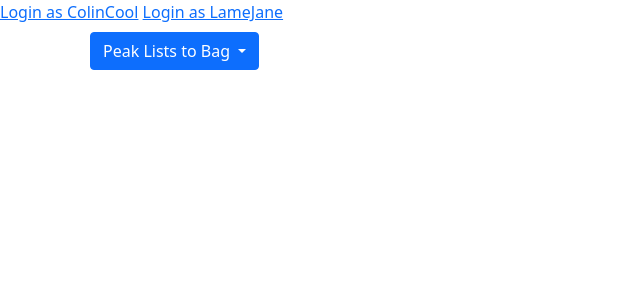
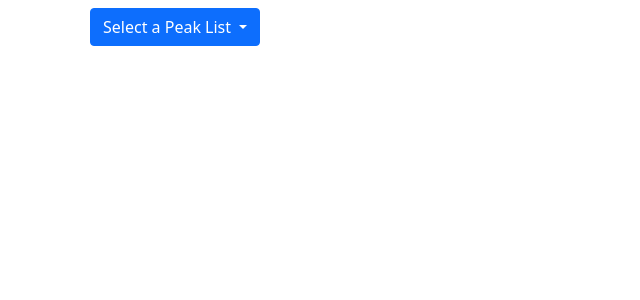
Before and after one commit to colindevlin/peakbagger, a Flask app: page / in a window 1280 px wide. Shown: the top 300 px of the page, without its empty margins (0-640 px from the left). Run offline with Flask 3, Linux system fonts and the light colour scheme; parts of the project's set-up code (start-up, migrations or seed data) failed here and were passed over.

Commit message:
refactor to remove user auth

```diff
--- a/app.py
+++ b/app.py
@@ -1,105 +1,42 @@
-from flask import Flask, render_template, session, redirect, url_for, flash, get_flashed_messages, request
+from flask import Flask, render_template, redirect, url_for, request
 from models import Peak, PeakList, db_session, User
 import datetime
 
 app = Flask(__name__)
 app.secret_key = 'dev'
 
-def get_current_user():
-    user_id = session.get('user_id')
-    if user_id:
-        return db_session.query(User).get(user_id)
-    return None
-
-@app.context_processor
-def inject_user():
-    user = None
-    if 'user_id' in session:
-        user = db_session.query(User).get(session['user_id'])
-    return dict(user=user)
 
 @app.route('/')
 def index():
     all_peaks_lists = db_session.query(PeakList).all()
     return render_template('index.html', all_peaks_lists=all_peaks_lists)
 
-@app.route('/list/<int:list_id>')
+@app.route('/list/<int:list_id>', methods=['GET', 'POST'])
 def list_view(list_id):
     all_peaks_lists = db_session.query(PeakList).all()
     peak_list = db_session.query(PeakList).get(list_id)
-    print([peak.name for peak in peak_list.peaks])
-    return render_template('list_view.html', peak_list=peak_list, all_peaks_lists=all_peaks_lists)
 
-@app.route('/manage_user', methods='POST')
-def manage_user():
-    current_user = get_current_user()
-    if current_user:
-        user_lists = current_user.peak_lists
-        all_peaks_lists = db_session.query(PeakList).all()
+    if request.method == 'GET':
+        return render_template('list_view.html', peak_list=peak_list, all_peaks_lists=all_peaks_lists)
 
-        if request.method == "POST":
-            if current_user:
-                user_lists = current_user.peak_lists
-                selected_lists = request.form.getlist('subscribe_list')
-                list_to_manage = request.form.getlist('manage_list')
-                for peak_list in db_session.query(PeakList).filter(PeakList.id.in_(selected_lists)):
-                    if peak_list not in user_lists:
-                        current_user.peak_lists.append(peak_list)
-                for peak_list in user_lists:
-                    if str(peak_list.id) not in selected_lists:
-                        current_user.peak_lists.remove(peak_list)
-                db_session.commit()
-                return redirect(url_for('manage_user'))
-            else:
-                flash("Please login to manage your lists.")
-                return redirect('/')
+    elif request.method == 'POST':
+        return render_template('list_view.html')
 
-        return render_template('manage_user.html', user_lists=user_lists, all_peaks_lists=all_peaks_lists)
-    else:
-        flash("Please login to manage your lists.")
-        return redirect('/')
+@app.route('/update_user_data', methods=['POST'])
+def update_user_data():
+    list_id = int(request.form.get('list_id'))
+    selected_peak_ids = set(map(int, request.form.getlist('peaks')))
+    peak_list = db_session.query(PeakList).get(list_id)
+    all_peaks = peak_list.peaks
 
+    for peak in all_peaks:
+        if peak.id in selected_peak_ids:
+            peak.complete = True
+        else:
+            peak.complete = False
 
-@app.route('/manage_list/<list_id>', methods=['GET', 'POST'])
-def manage_list(list_id):
-    peak_list = db_session.query(PeakList).get(list_id)
-    user = get_current_user()
-    if not user:
-        flash("Please login to manage lists.")
-        return redirect(url_for('login'))
-# START HERE <---------> READ NOTES BELOW
-    if request.method == 'POST':
-        # Process form data to update list details (e.g., add/remove peaks, mark peaks as completed)
-        # For example:
-        completed_peaks = request.form.getlist('peaks')
-        # Update user's progress based on that
-        # (You implement this logic yourself based on your data model)
-        db_session.commit()
-        flash("List updated.")
-        return redirect(url_for('manage_list', list_id=list_id))
-    else:
-        # Show the current list info, with a form to make changes
-        return render_template('manage_list.html', peak_list=peak_list, user=user)
-
-
-
-
-@app.route('/login/<int:user_id>')
-def login(user_id):
-    session['user_id'] = user_id
-    flash("Logged in as {user_id}")
-    return redirect(url_for('manage_user'))
-
-@app.route('/logout')
-def logout():
-    session.pop('user_id', None)
-    flash("Logged out")
+    db_session.commit()
     return redirect(url_for('index'))
-
 
 if __name__ == "__main__":
     app.run()
-
-#
-# all peaks in a list:
-# peaks = session.query(PeakList).filter_by(name="RMNP").first().peaks
--- a/models.py
+++ b/models.py
@@ -31,6 +31,7 @@ class Peak(Base):
     id = Column(Integer, primary_key=True)
     name = Column(String)
     range = Column(String)
+    complete = Column(Boolean)
 
     peak_lists = relationship('PeakList', secondary='peak_peaklist_association', back_populates='peaks')
 
--- a/templates/base.html
+++ b/templates/base.html
@@ -15,12 +15,6 @@
 
 </head>
 <body>
-{% if user %}
-    <p>Logged in as {{ user.username }} | <a href="{{ url_for('logout') }}">Logout</a></p>
-{% else %}
-    <a href="{{ url_for('login', user_id=1) }}">Login as ColinCool</a>
-    <a href="{{ url_for('login', user_id=2) }}">Login as LameJane</a>
-{% endif %}
 
 {% block content %}
 
--- a/templates/index.html
+++ b/templates/index.html
@@ -7,7 +7,7 @@
 <div class="container mt-2">
     <div class="dropdown m-2">
         <button class="btn btn-primary dropdown-toggle btn-group-sm" type="button" id="peak_dropdown" data-bs-toggle="dropdown" aria-expanded="false">
-            Peak Lists to Bag
+           Select a Peak List
         </button>
         <ul class="dropdown-menu" aria-labelledby="peak_dropdown">
             {% for peak_list in all_peaks_lists %}
```
Also changed, not shown: seed.py (deleted, +0 -23 lines), templates/list_view.html (+14 -8 lines), user_seed.py (deleted, +0 -11 lines), peak_data.db.
